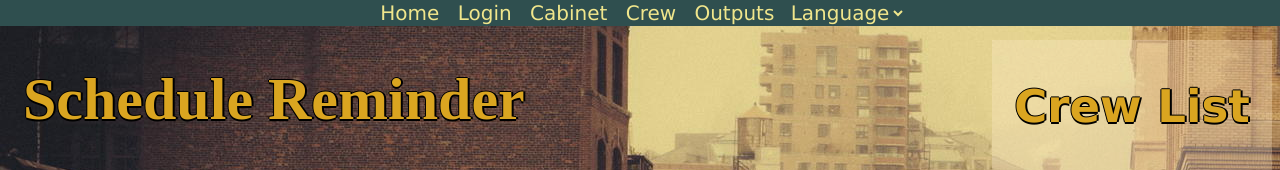
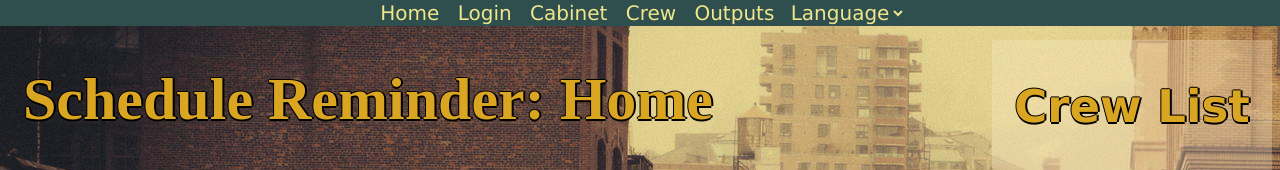
Before and after one commit to Ta4e/SchedulePlanner, a plain HTML site: page index.html in a window 1280 px wide. Shown: the top 170 px of the page. Drawn offline with Linux system fonts and the light colour scheme.

Commit message:
cosmetic

```diff
--- a/index.html
+++ b/index.html
@@ -3,7 +3,7 @@
 <head>
 	<meta charset="utf-8">
 	<meta name = "author" contet = "Ta4e">
-	<title>Scherem</title>
+	<title>ScheREM</title>
 	<link rel="stylesheet" type="text/css" href="main.css">
 	<link rel="shortcut icon" href="images/favS.png" type="image/x-icon">
 </head>
@@ -29,7 +29,7 @@
 	<p>Smirnov Stanislav</p>
 	<p>Eugenia Kozhukhova</p>
 </div>
-<h1 id="pName">Schedule Reminder</h1>
+<h1 id="pName">Schedule Reminder: Home</h1>
 <div id="upper">
 	<p>
 		Feauters what must be done:
```
